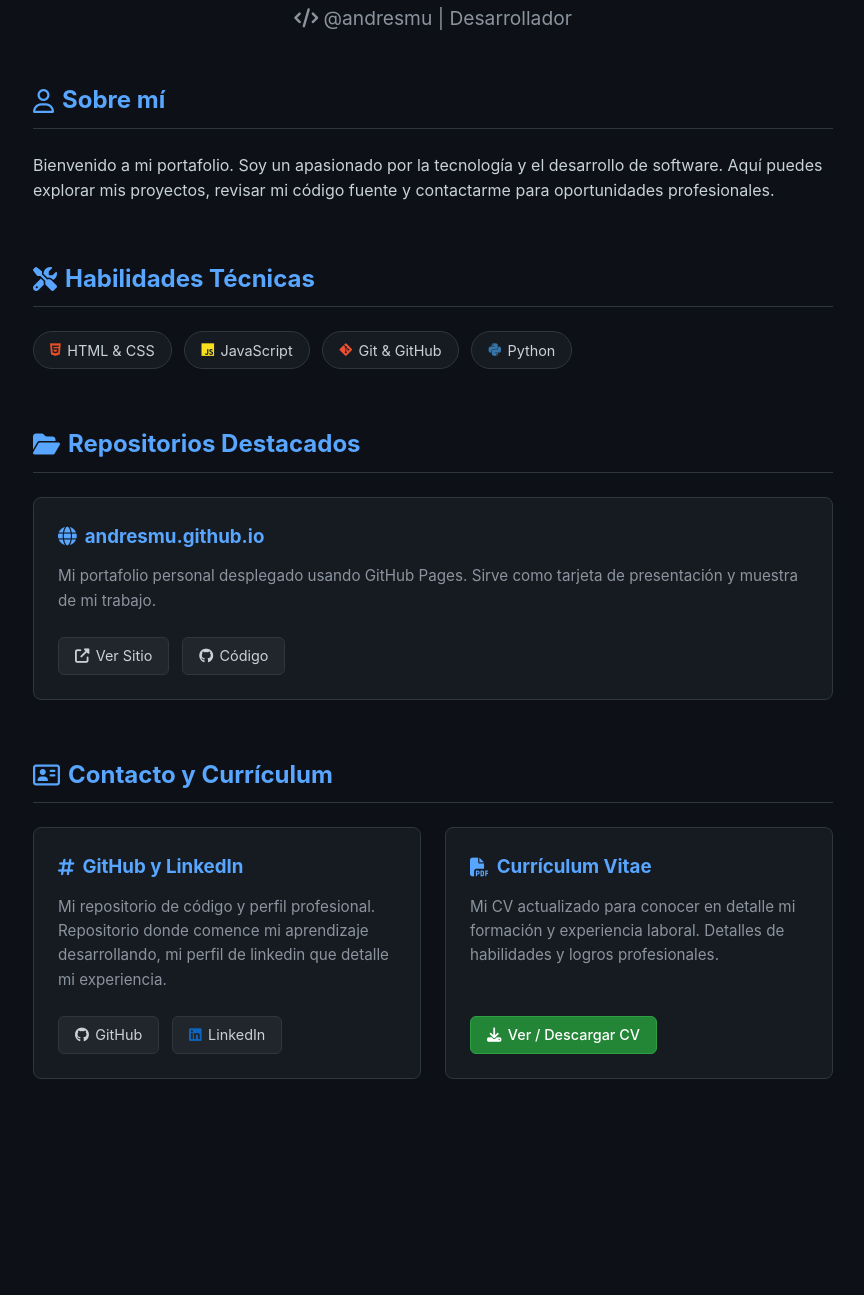
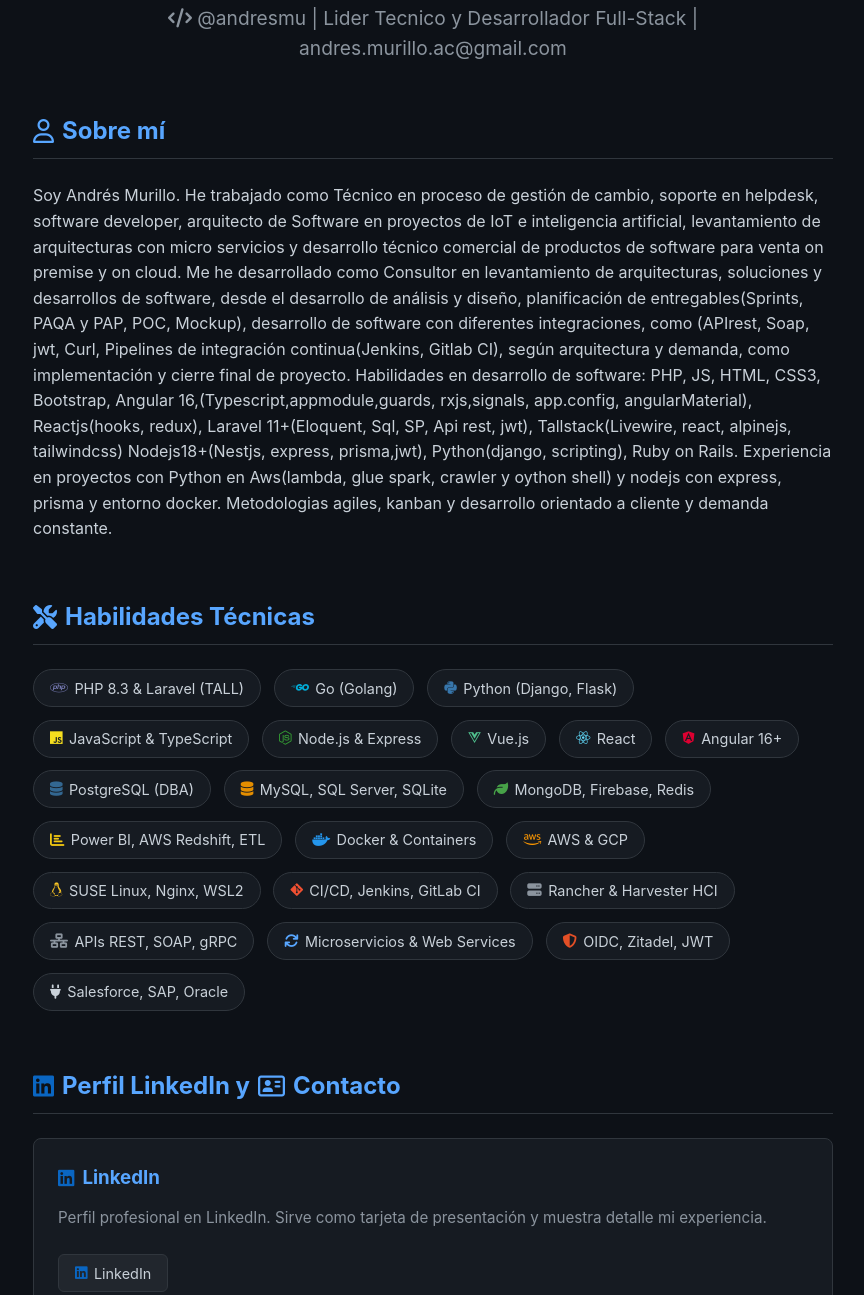
Before and after one commit to andresmu/andresmu.github.io, a plain HTML site: page index.html in a window 1280 px wide. Shown: the part 245-1540 px from the top of the page, without its empty margins (207-1071 px from the left). Before the commit the page ends 1412 px from the top, so only its background shows below. Drawn offline with Linux system fonts and the light colour scheme.

Commit message:
Revise portfolio content and update contact details
Updated personal information and skills in the portfolio. Changed section titles and added new contact methods.

```diff
--- a/index.html
+++ b/index.html
@@ -174,37 +174,86 @@
         <header>
             <img src="https://avatars.githubusercontent.com/andresmu" alt="Andrés Murillo" class="avatar">
             <h1>Andrés Murillo</h1>
-            <p class="subtitle"><i class="fas fa-code"></i> @andresmu | Desarrollador</p>
+            <p class="subtitle"><i class="fas fa-code"></i> @andresmu | Lider Tecnico y Desarrollador Full-Stack | andres.murillo.ac@gmail.com</p>
         </header>
 
         <section id="sobre-mi">
             <h2><i class="far fa-user"></i> Sobre mí</h2>
-            <p>Bienvenido a mi portafolio. Soy un apasionado por la tecnología y el desarrollo de software. Aquí puedes explorar mis proyectos, revisar mi código fuente y contactarme para oportunidades profesionales.</p>
+            <p>Soy Andrés Murillo. He trabajado como Técnico en proceso de gestión de cambio, soporte en helpdesk, software developer, arquitecto de Software en proyectos de IoT e inteligencia artificial, levantamiento de arquitecturas con micro servicios y desarrollo técnico comercial de productos de software para venta on premise y on cloud.
+Me he desarrollado como Consultor en levantamiento de arquitecturas, soluciones y desarrollos de software, desde el desarrollo de análisis y diseño, planificación de entregables(Sprints, PAQA y PAP, POC, Mockup), desarrollo de software con diferentes integraciones, como (APIrest, Soap, jwt, Curl, Pipelines de integración continua(Jenkins, Gitlab CI), según arquitectura y demanda, como implementación y cierre final de proyecto.
+Habilidades en desarrollo de software:
+PHP, JS, HTML, CSS3, Bootstrap,
+Angular 16,(Typescript,appmodule,guards, rxjs,signals, app.config, angularMaterial),
+Reactjs(hooks, redux),
+Laravel 11+(Eloquent, Sql, SP, Api rest, jwt),
+Tallstack(Livewire, react, alpinejs, tailwindcss)
+Nodejs18+(Nestjs, express, prisma,jwt),
+Python(django, scripting),
+Ruby on Rails.
+Experiencia en proyectos con Python en Aws(lambda, glue spark, crawler y oython shell) y nodejs con express, prisma y entorno docker.
+Metodologias agiles, kanban y desarrollo orientado a cliente y demanda constante.</p>
         </section>
 
         <!-- Agregado: Sección de habilidades -->
         <section id="habilidades">
             <h2><i class="fas fa-tools"></i> Habilidades Técnicas</h2>
             <div class="skills-container">
-                <!-- Puedes cambiar estas por las tecnologías que tú usas -->
-                <span class="skill-tag"><i class="fab fa-html5" style="color: #e34f26;"></i> HTML & CSS</span>
-                <span class="skill-tag"><i class="fab fa-js" style="color: #f7df1e;"></i> JavaScript</span>
-                <span class="skill-tag"><i class="fab fa-git-alt" style="color: #f05032;"></i> Git & GitHub</span>
-                <span class="skill-tag"><i class="fab fa-python" style="color: #3776ab;"></i> Python</span>
+                <!-- Lenguajes y Frameworks -->
+                <span class="skill-tag"><i class="fab fa-php" style="color: #777bb4;"></i> PHP 8.3 & Laravel (TALL)</span>
+                <span class="skill-tag"><i class="fab fa-golang" style="color: #00add8;"></i> Go (Golang)</span>
+                <span class="skill-tag"><i class="fab fa-python" style="color: #3776ab;"></i> Python (Django, Flask)</span>
+                <span class="skill-tag"><i class="fab fa-js" style="color: #f7df1e;"></i> JavaScript & TypeScript</span>
+                <span class="skill-tag"><i class="fab fa-node-js" style="color: #339933;"></i> Node.js & Express</span>
+                <span class="skill-tag"><i class="fab fa-vuejs" style="color: #4fc08d;"></i> Vue.js</span>
+                <span class="skill-tag"><i class="fab fa-react" style="color: #61dafb;"></i> React</span>
+                <span class="skill-tag"><i class="fab fa-angular" style="color: #dd0031;"></i> Angular 16+</span>
+
+                <!-- Bases de Datos y Datos -->
+                <span class="skill-tag"><i class="fas fa-database" style="color: #336791;"></i> PostgreSQL (DBA)</span>
+                <span class="skill-tag"><i class="fas fa-database" style="color: #e48e00;"></i> MySQL, SQL Server, SQLite</span>
+                <span class="skill-tag"><i class="fas fa-leaf" style="color: #47a248;"></i> MongoDB, Firebase, Redis</span>
+                <span class="skill-tag"><i class="fas fa-chart-bar" style="color: #f2c811;"></i> Power BI, AWS Redshift, ETL</span>
+
+                <!-- Infraestructura y DevOps -->
+                <span class="skill-tag"><i class="fab fa-docker" style="color: #2496ed;"></i> Docker & Containers</span>
+                <span class="skill-tag"><i class="fab fa-aws" style="color: #ff9900;"></i> AWS & GCP</span>
+                <span class="skill-tag"><i class="fab fa-linux" style="color: #fcc624;"></i> SUSE Linux, Nginx, WSL2</span>
+                <span class="skill-tag"><i class="fab fa-git-alt" style="color: #f05032;"></i> CI/CD, Jenkins, GitLab CI</span>
+                <span class="skill-tag"><i class="fas fa-server" style="color: #8b949e;"></i> Rancher & Harvester HCI</span>
+
+                <!-- Arquitectura, Integración y Seguridad -->
+                <span class="skill-tag"><i class="fas fa-network-wired" style="color: #8b949e;"></i> APIs REST, SOAP, gRPC</span>
+                <span class="skill-tag"><i class="fas fa-sync" style="color: #58a6ff;"></i> Microservicios & Web Services</span>
+                <span class="skill-tag"><i class="fas fa-shield-alt" style="color: #e34f26;"></i> OIDC, Zitadel, JWT</span>
+                <span class="skill-tag"><i class="fas fa-plug" style="color: #c9d1d9;"></i> Salesforce, SAP, Oracle</span>
             </div>
         </section>
 
         <section id="proyectos">
-            <h2><i class="fas fa-folder-open"></i> Repositorios Destacados</h2>
+            <h2><i class="fab fa-linkedin" style="color: #0a66c2;"></i> Perfil LinkedIn y <i class="far fa-address-card"></i> Contacto</h2>
             <div class="grid">
                 <div class="card">
                     <div>
-                        <h3><i class="fas fa-globe"></i> andresmu.github.io</h3>
-                        <p>Mi portafolio personal desplegado usando GitHub Pages. Sirve como tarjeta de presentación y muestra de mi trabajo.</p>
+                        <h3><i class="fab fa-linkedin" style="color: #0a66c2;"></i> LinkedIn</h3>
+                        <p>Perfil profesional en LinkedIn. Sirve como tarjeta de presentación y muestra detalle mi experiencia.</p>
                     </div>
                     <div class="links">
-                        <a href="https://andresmu.github.io" target="_blank" class="btn"><i class="fas fa-external-link-alt"></i> Ver Sitio</a>
-                        <a href="https://github.com/andresmu/andresmu.github.io" target="_blank" class="btn"><i class="fab fa-github"></i> Código</a>
+                        <!-- <i class="fas fa-external-link-alt"></i> -->
+                        <a href="https://www.linkedin.com/in/andrés-murillo-acosta-5baa3ba7?utm_source=share_via&utm_content=profile&utm_medium=member_android" target="_blank" class="btn"><i class="fab fa-linkedin" style="color: #0a66c2;"></i> LinkedIn</a>
+                        <!-- <a href="https://andresmu.github.io" target="_blank" class="btn"><i class="fas fa-external-link-alt"></i> Ver Sitio</a> -->
+                        <!-- <a href="https://github.com/andresmu/andresmu.github.io" target="_blank" class="btn"><i class="fab fa-github"></i> Código</a> -->
+                    </div>
+                    <br>
+                    <div>
+                        <h3><i class="far fa-address-card"></i> Andrés Murillo</h3>
+                        <p>Medios de contacto principales.</p>
+                    </div>
+                    <div class="links">
+                        <a href="mailto:andres.murillo.ac@gmail.com" class="btn"><i class="fas fa-envelope" style="color: #ea4335;"></i> Correo: andres.murillo.ac@gmail.com</a>
+                        <a href="https://mail.google.com/mail/?view=cm&fs=1&to=andres.murillo.ac@gmail.com" target="_blank" class="btn"><i class="fab fa-google" style="color: #ea4335;"></i> desde Gmail</a>
+                        <a href="https://wa.me/56976155382" target="_blank" class="btn"><i class="fab fa-whatsapp" style="color: #25d366;"></i> WhatsApp: +56 9 7615 5382</a>
+                        <!-- <a href="https://andresmu.github.io" target="_blank" class="btn"><i class="fas fa-external-link-alt"></i> Ver Sitio</a> -->
+                        <!-- <a href="https://github.com/andresmu/andresmu.github.io" target="_blank" class="btn"><i class="fab fa-github"></i> Código</a> -->
                     </div>
                 </div>
             </div>
@@ -212,19 +261,17 @@
 
         <!-- Nueva estructura: 2 tarjetas (Redes / CV) -->
         <section id="contacto-cv">
-            <h2><i class="far fa-address-card"></i> Contacto y Currículum</h2>
+            <h2><i class="far fa-address-card"></i> Github y Currículum Vitae</h2>
             <div class="grid">
 
                 <!-- Tarjeta 1: Redes y Contacto -->
                 <div class="card">
                     <div>
-                        <h3><i class="fas fa-hashtag"></i>GitHub y LinkedIn</h3>
-                        <p>Mi repositorio de código y perfil profesional. Repositorio donde comence mi aprendizaje desarrollando, mi perfil de linkedin que detalle mi experiencia.</p>
+                        <h3><i class="fas fa-hashtag"></i>GitHub</h3>
+                        <p>Repositorio de Github, donde comence mi aprendizaje desarrollando.</p>
                     </div>
                     <div class="links">
                         <a href="https://github.com/andresmu" target="_blank" class="btn"><i class="fab fa-github"></i> GitHub</a>
-                        <!-- Recuerda cambiar la URL por tu LinkedIn real -->
-                        <a href="https://www.linkedin.com/in/andrés-murillo-acosta-5baa3ba7?utm_source=share_via&utm_content=profile&utm_medium=member_android target="_blank" class="btn"><i class="fab fa-linkedin" style="color: #0a66c2;"></i> LinkedIn</a>
                     </div>
                 </div>
 
```
